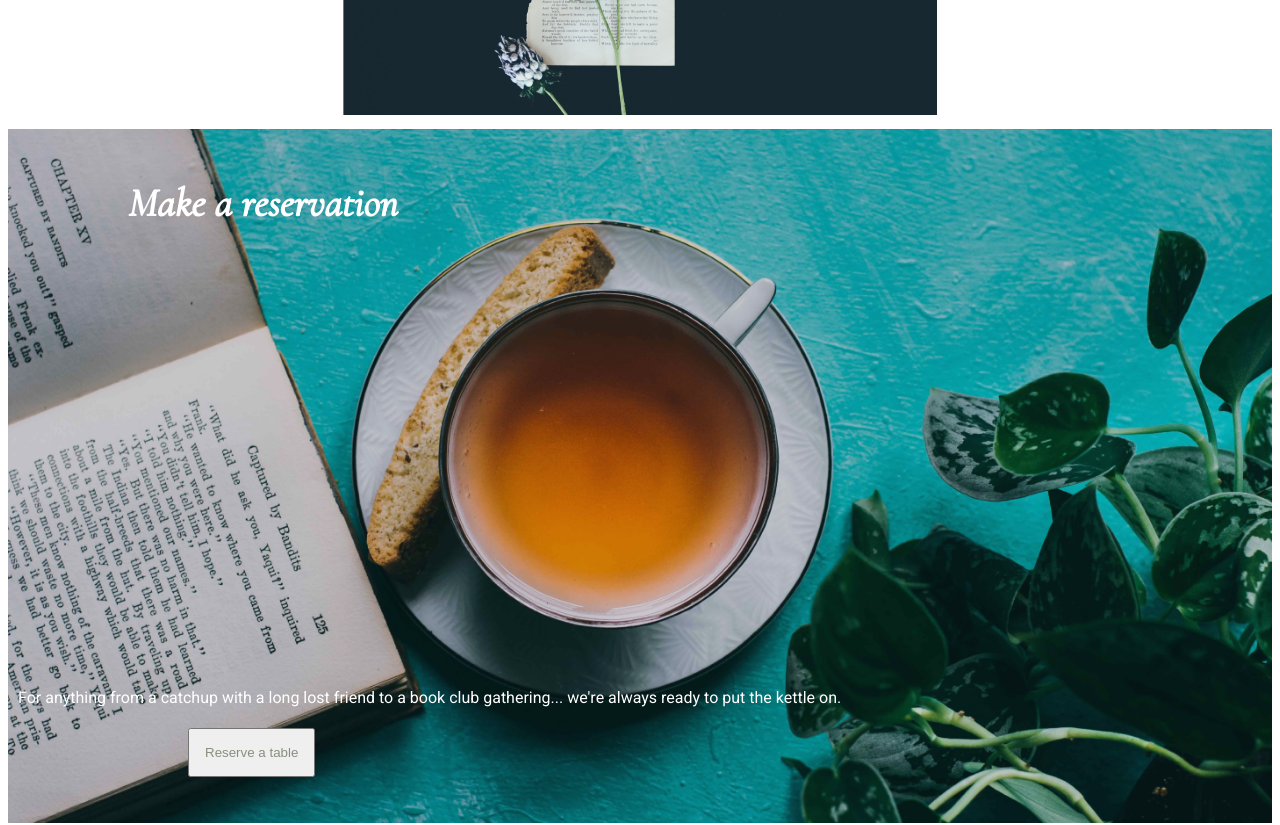
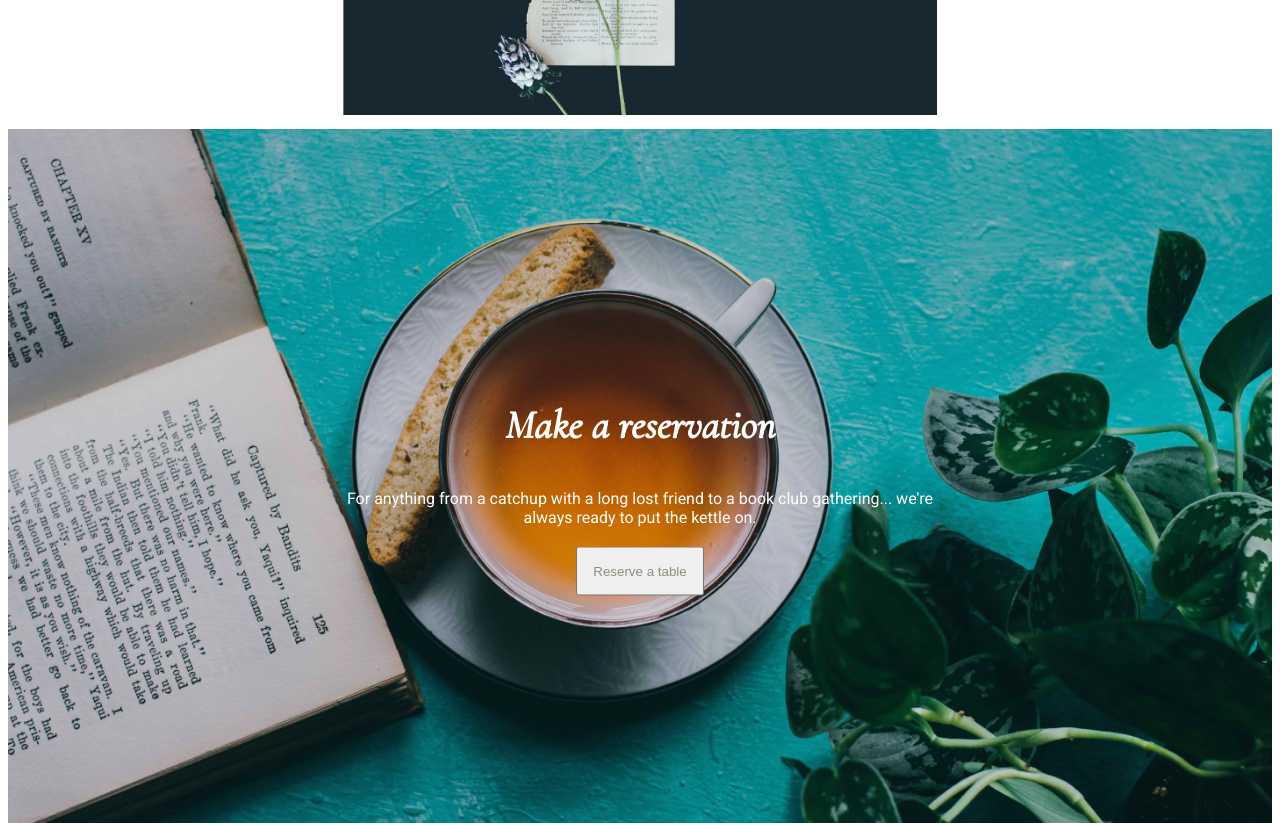
Before and after one commit to zkhing/tiny-leaf, a React (Create React App) app: page / in a window 1280 px wide. Shown: the part 2820-3645 px from the top of the page. Built offline with nearby package versions, Linux system fonts and the light colour scheme.

Commit message:
Responsive image with text and button

```diff
--- a/src/components/Footer/Footer.jsx
+++ b/src/components/Footer/Footer.jsx
@@ -1,5 +1,6 @@
 import React from 'react';
-import logo from '../../images/Ellipse 4.svg'
+import logo from '../../images/Ellipse 4.svg';
+import social from '../../images/Social.png';
 
 function Footer() {
   return (
@@ -9,15 +10,17 @@ function Footer() {
 
       <div className='footer-info'>
       <h3>Opening hours</h3>
-         <p>Mon - Sat 11am - 12pm
+         <p>Mon - Sat 11am - 12pm<br></br>
             Sun 11am - 11pm</p>
       <h3>Address</h3>
-         <p>24 Brew Lane
+         <p>24 Brew Lane<br></br>
             BR3 WL, CupTown</p>
       <h3>Contact</h3>
-         <p>+44 12345 67890
+         <p>+44 12345 67890<br></br>
             hello@yellowmountain.com</p>
       </div>
+
+      <img className='social-logo' src={social} alt=''/>
 
     </div>
   );
--- a/src/components/Reservation/MakeReservation.jsx
+++ b/src/components/Reservation/MakeReservation.jsx
@@ -5,9 +5,11 @@ function MakeReservation() {
   return (
     <div className="reservation-container">
       <img className="reservationImg" src={image} alt="" />
-      <h3 className="first-txt">Make a reservation</h3>
-      <p className="second-txt">For anything from a catchup with a long lost friend to a book club gathering... we're always ready to put the kettle on.</p>
-      <button className="btn-reservation">Reserve a table</button>
+      <div className="caption">
+         <h3 className="first-txt">Make a reservation</h3>
+         <p className="second-txt">For anything from a catchup with a long lost friend to a book club gathering... we're always ready to put the kettle on.</p>
+         <button className="btn-reservation">Reserve a table</button>
+      </div>
     </div>
   );
 }
--- a/src/index.css
+++ b/src/index.css
@@ -1,8 +1,9 @@
-@import url('https://fonts.googleapis.com/css2?family=Cormorant:ital@1&display=swap');
+@import url("https://fonts.googleapis.com/css2?family=Cormorant:ital@1&display=swap");
 @import url("https://fonts.googleapis.com/css2?family=Roboto&display=swap");
 
-h1, h3{
-  font-family: 'Cormorant', serif;
+h1,
+h3 {
+  font-family: "Cormorant", serif;
 }
 
 p {
@@ -18,18 +19,18 @@ p {
   justify-content: space-around;
 }
 
-.navbar{
+.navbar {
   display: flex;
 }
 
-ul{
+ul {
   display: flex;
   flex-direction: row;
   list-style-type: none;
   padding: 20px;
 }
 
-li{
+li {
   padding: 10px;
 }
 /* .hamburgerMenu{
@@ -39,82 +40,86 @@ li{
 } */
 
 /* hero section here  */
-.heroImg{
+.heroImg {
   width: 100%;
   height: auto;
   object-fit: cover;
 }
 
 /* about section starts here  */
-.blend-txt{
+.blend-txt {
   padding-bottom: 30px;
 }
 
-.hand-picked-txt{
+.hand-picked-txt {
   color: var(--colour-biscuit);
   font-size: 50px;
 }
 
 /* wise-leaf section starts here*/
-.wiseLeafInfo{
+.wiseLeafInfo {
   background-color: var(--colour-sage);
   padding: 30px;
   margin: 10px;
 }
 
-.wiseLeaf-img2{
+.wiseLeaf-img2 {
   margin: 10px;
 }
 
- /* reservation section starts here */
-.reservationImg{
+/* reservation section starts here */
+.reservationImg {
   width: 100%;
   height: auto;
   object-fit: cover;
 }
 
-.reservation-container{
+.reservation-container {
   position: relative;
-  color: var(--colour-white);
+}
+
+.caption {
+    position: absolute;
+    top: 50%;
+    left: 50%;
+    transform: translate( -50%, -50% );
+    text-align: center;
+    color: var(--colour-white);
 }
 
 .first-txt {
-  position: absolute;
   font-size: 40px;
-  top: 10px;
-  left: 120px;
 }
 
-.second-txt {
-   position: absolute;
-   bottom: 120px;
-   left: 10px;
+.second-txt{
+  margin-bottom: 20px;
 }
 
 .btn-reservation {
-  position: absolute;
   color: var(--colour-sage);
   padding: 15px;
-  bottom: 50px;
-  left: 180px;
 }
 
 /* gallery section starts here  */
-.gallery-img{
+.gallery-img {
   margin: 20px;
 }
 
 /* footer section starts here */
-.footer-container{
+.footer-container {
   background-color: var(--colour-sage);
   color: var(--colour-white);
   padding: 20px;
 }
 
-.footer-logo{
+.footer-logo {
   padding-top: 20px;
 }
 
-.footer-info{
+.footer-info {
   text-align: left;
 }
+
+.social-logo {
+  float: right;
+}
```
Also changed, not shown: src/images/Social.png (added).
